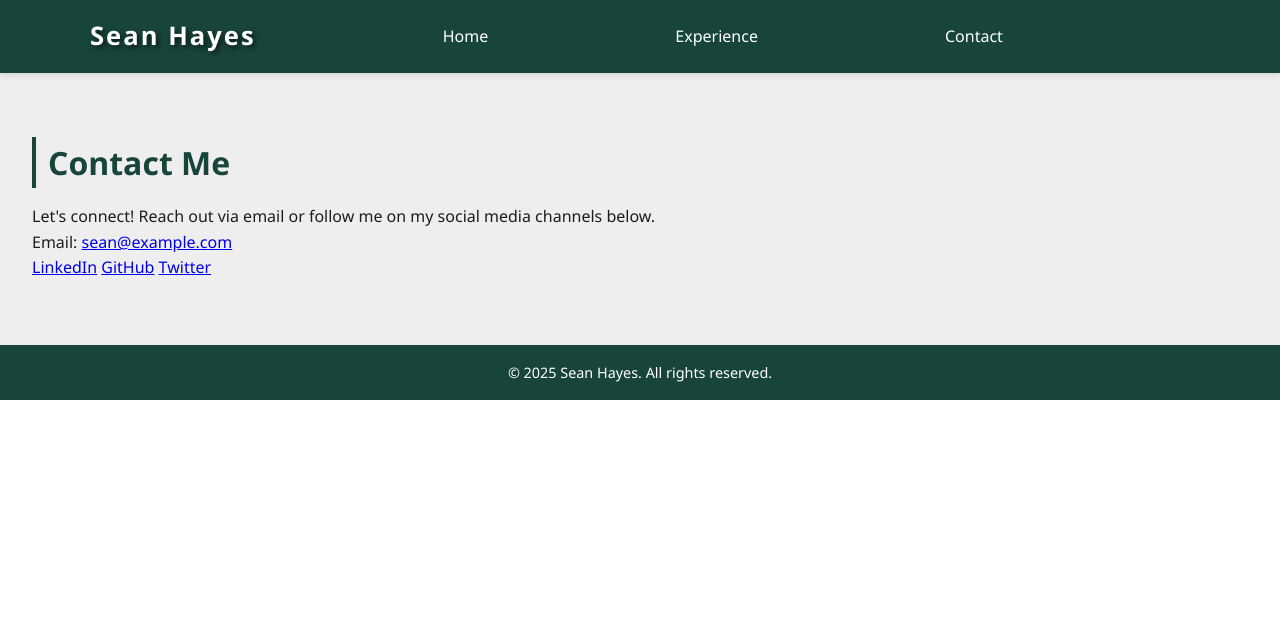
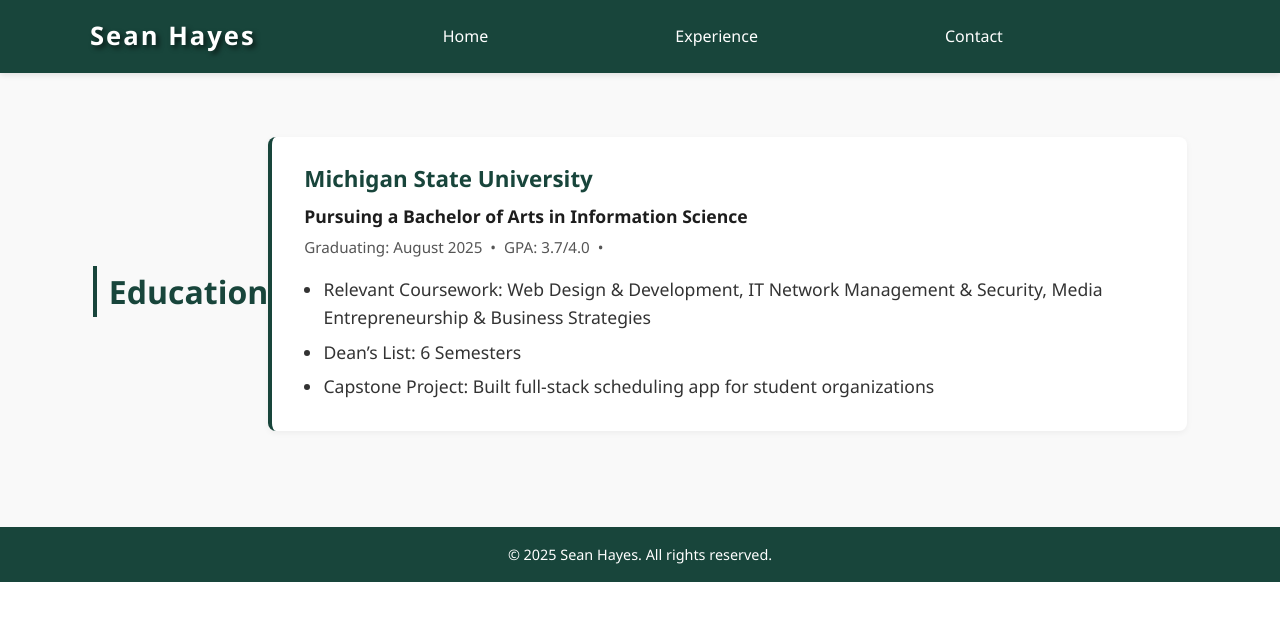
Before and after one commit to hayesse22/seanbio, a plain HTML site: page education.html in a window 1280 px wide. Drawn offline with Linux system fonts and the light colour scheme.

Commit message:
education

```diff
--- a/education.html
+++ b/education.html
@@ -3,7 +3,7 @@
 <head>
   <meta charset="UTF-8" />
   <meta name="viewport" content="width=device-width, initial-scale=1.0"/>
-  <title>Contact - Sean Hayes</title>
+  <title>Education - Sean Hayes</title>
   <link rel="stylesheet" href="screen.css">
 </head>
 
@@ -19,18 +19,24 @@
     </div>
   </nav>
 
-  <main>
-    <section>
-      <h2>Contact Me</h2>
-      <p>Let's connect! Reach out via email or follow me on my social media channels below.</p>
-      <p>Email: <a href="mailto:sean@example.com">sean@example.com</a></p>
-      <div class="social-links">
-        <a href="https://www.linkedin.com/in/seanhayes19/">LinkedIn</a>
-        <a href="#">GitHub</a>
-        <a href="#">Twitter</a>
+  <section id="education">
+    <div class="container">
+      <h2>Education</h2>
+
+      <div class="education-entry">
+        <h3>Michigan State University</h3>
+        <p class="degree">Pursuing a Bachelor of Arts in Information Science</p>
+        <p class="details">
+          Graduating: August 2025 &nbsp;•&nbsp; GPA: 3.7/4.0 &nbsp;•&nbsp;
+        </p>
+        <ul>
+          <li>Relevant Coursework: Web Design & Development, IT Network Management & Security, Media Entrepreneurship & Business Strategies</li>
+          <li>Dean’s List: 6 Semesters</li>
+          <li>Capstone Project: Built full-stack scheduling app for student organizations</li>
+        </ul>
       </div>
-    </section>
-  </main>
+    </div>
+  </section>
 
   <footer>
     &copy; 2025 Sean Hayes. All rights reserved.
--- a/screen.css
+++ b/screen.css
@@ -199,3 +199,45 @@
     transform: translateY(0);
   }
 }
+
+#education {
+  background-color: #f9f9f9;
+  padding: 4rem 2rem;
+}
+
+.education-entry {
+  background: #ffffff;
+  border-left: 4px solid var(--msu-green);
+  padding: 1.5rem 2rem;
+  margin-bottom: 2rem;
+  box-shadow: 0 2px 6px rgba(0, 0, 0, 0.05);
+  border-radius: 8px;
+}
+
+.education-entry h3 {
+  margin-bottom: 0.3rem;
+  color: var(--msu-green);
+  font-size: 1.4rem;
+}
+
+.education-entry .degree {
+  font-weight: 600;
+  font-size: 1.1rem;
+  margin-bottom: 0.3rem;
+}
+
+.education-entry .details {
+  font-size: 0.95rem;
+  color: #555;
+  margin-bottom: 1rem;
+}
+
+.education-entry ul {
+  list-style-type: disc;
+  padding-left: 1.2rem;
+  color: #333;
+}
+
+.education-entry li {
+  margin-bottom: 0.4rem;
+}
```
